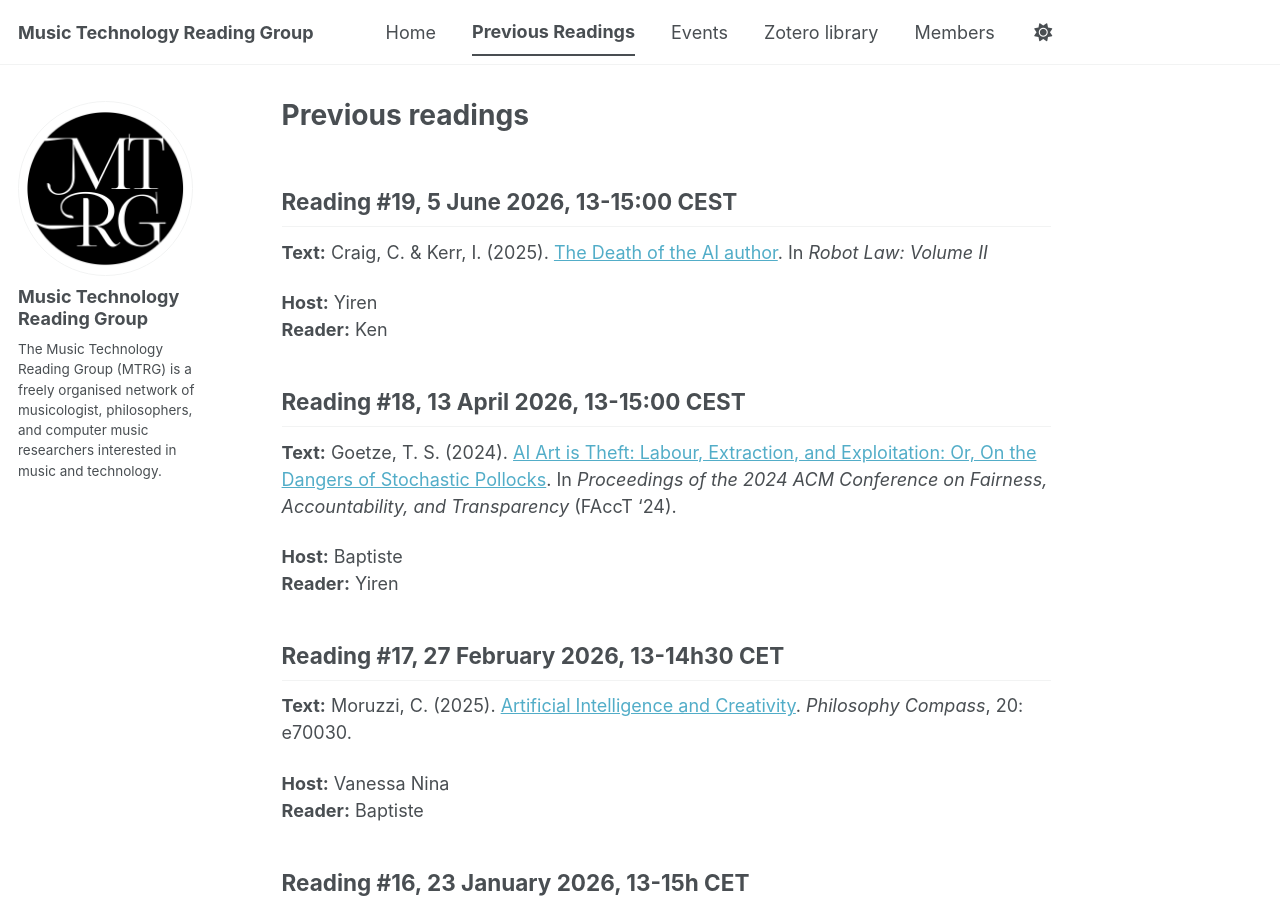
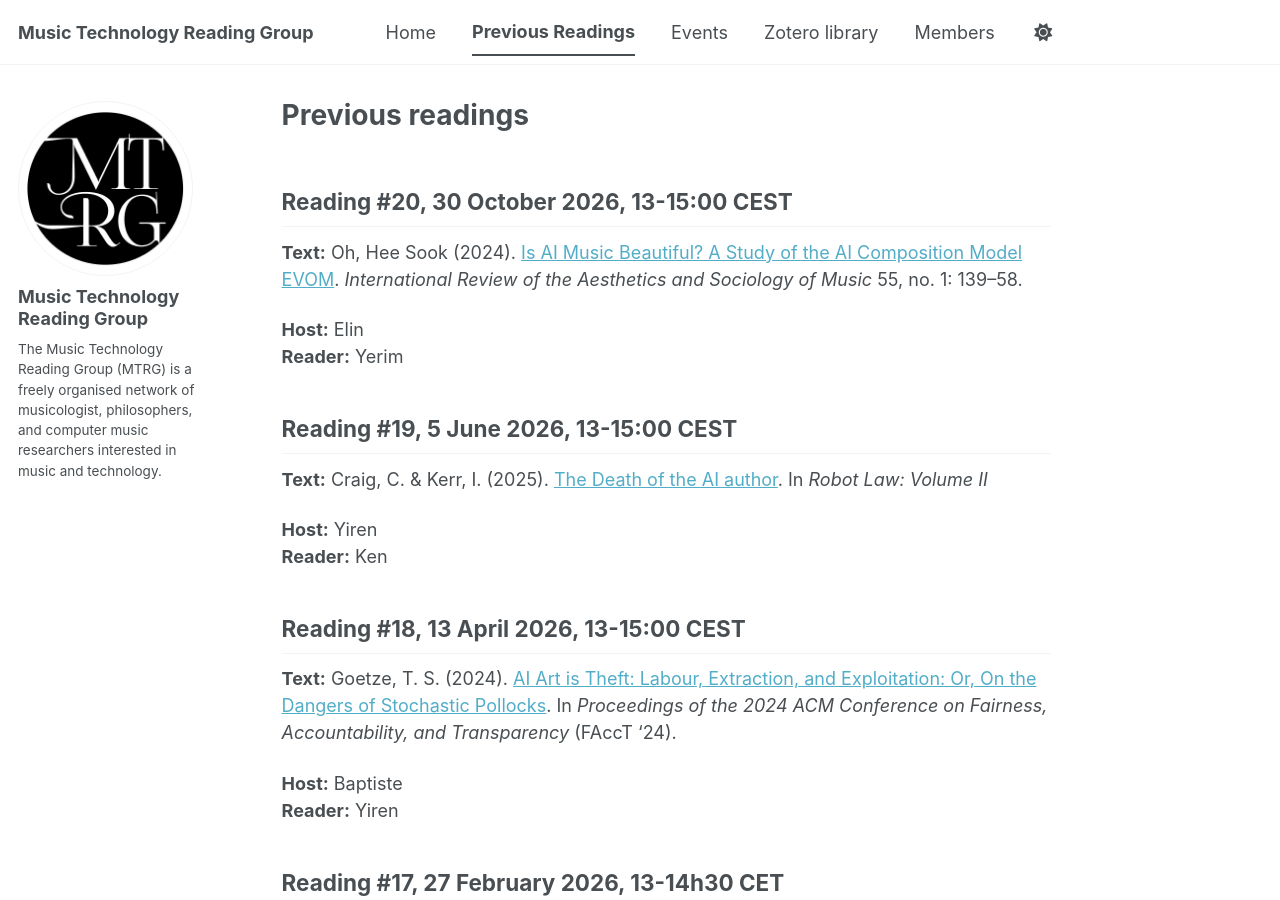
Before and after one commit to musictechnologyreadinggroup/musictechnologyreadinggroup.github.io, a Jekyll site: the page built from _pages/readings.md, in a window 1280 px wide and 900 px high. Built offline with Jekyll 4.4.1, drawn with Linux system fonts in a browser that asks for light colours; a style sheet for code colours, icons or effects is not loaded.

Commit message:
Reading #20

```diff
--- a/_pages/readings.md
+++ b/_pages/readings.md
@@ -4,6 +4,16 @@ title: "Previous readings"
 author_profile: true
 
 ---
+
+Reading #20, 30 October 2026, 13-15:00 CEST
+------
+
+**Text:** Oh, Hee Sook (2024). [Is AI Music Beautiful? A Study of the AI Composition Model EVOM](https://www.zotero.org/groups/6694789/music_technology_reading_group/collections/FX49S3RU/items/EDKJ3CBQ/collection). *International Review of the Aesthetics and Sociology of Music* 55, no. 1: 139–58.
+
+**Host:** Elin <br>
+**Reader:** Yerim
+
+
 
 Reading #19, 5 June 2026, 13-15:00 CEST
 ------
```
